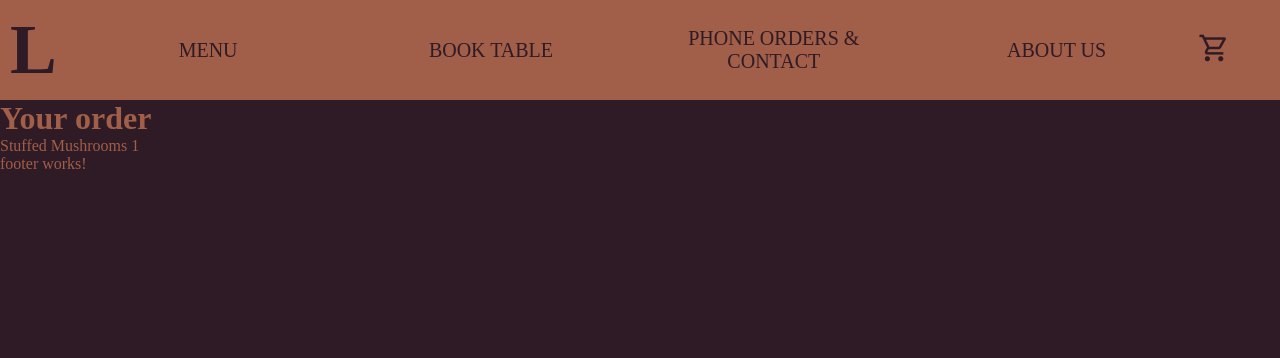
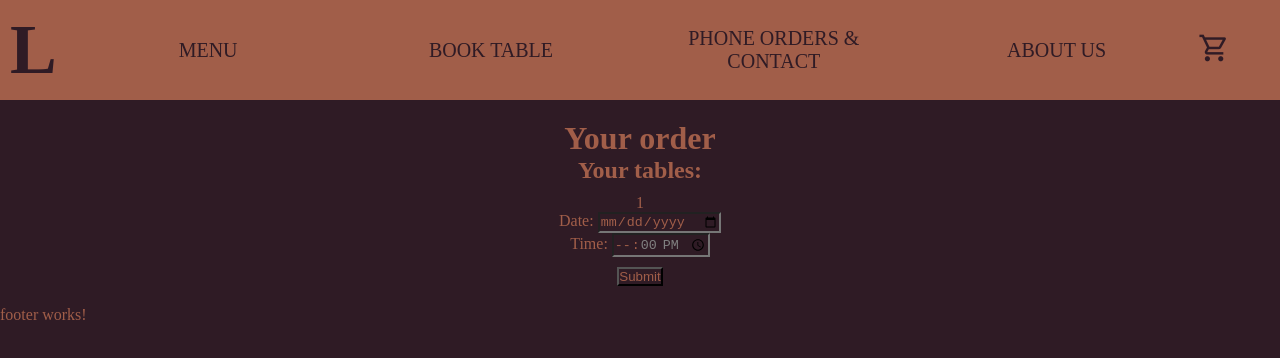
Before and after one commit to ArkBog/restaurant_ang18, an Angular app: page /cart in a window 1280 px wide. Shown: the top 358 px of the page. Built offline with nearby package versions, Linux system fonts and the light colour scheme.

Commit message:
new features in cart compnent

```diff
--- a/src/app/app.component.ts
+++ b/src/app/app.component.ts
@@ -4,11 +4,13 @@ import { HomeComponent } from "./components/home/home.component";
 import { NavbarComponent } from "./components/navbar/navbar.component";
 import { FooterComponent } from "./components/footer/footer.component";
 import { ReactiveFormsModule } from '@angular/forms';
+import { CommonModule } from '@angular/common';
+
 
 @Component({
   selector: 'app-root',
   standalone: true,
-  imports: [RouterLink, RouterOutlet, HomeComponent, NavbarComponent, FooterComponent,ReactiveFormsModule],
+  imports: [RouterLink, RouterOutlet, HomeComponent, NavbarComponent, FooterComponent,ReactiveFormsModule, CommonModule],
   templateUrl: './app.component.html',
   styleUrl: './app.component.scss'
 })
--- /dev/null
+++ b/src/app/components/cart/cart.component.css
@@ -0,0 +1,9 @@
+.order {
+  width: 100%;
+  text-align: center;
+  padding: 20px;
+}
+
+.order .table {
+  padding: 10px;
+}
--- a/src/app/components/cart/cart.component.html
+++ b/src/app/components/cart/cart.component.html
@@ -1,8 +1,20 @@
-<div class="order">
-    <h1>Your order</h1>
-    @for (food of order.foods; track $index) {
-        <div>
-           {{data.menu[food.id].name}} {{food.quantity}}
-        </div>
-    }
-</div>
+<form class="order">
+  <h1>Your order</h1>
+  @if(order.tables.length > 0){
+  <h2 class="tables">Your tables:</h2>
+  @for (table of order.tables; track $index) {
+  <div class="table">
+    <p>{{ table }} </p>
+    <label>Date:
+        <input type="date" id="date" name="date" [min]="today | date:'yyyy-MM-dd'"  required />
+    </label>
+    <br>
+    <label>Time:
+        <input type="time" id="time" name="time" min="12:00" max="22:00" step="3600" required/>
+    </label>
+  </div>
+  } } @for (food of order.foods; track $index) {
+  <div>{{ data.menu[food.id - 1].name }} {{ food.quantity }}</div>
+  }
+  <button type="submit">Submit</button>
+</form>
--- /dev/null
+++ b/src/app/components/cart/cart.component.min.css
@@ -0,0 +1 @@
+.order{width:100%;text-align:center;padding:20px}.order .table{padding:10px}
--- a/src/app/components/cart/cart.component.scss
+++ b/src/app/components/cart/cart.component.scss
@@ -0,0 +1,9 @@
+.order{
+    width: 100%;
+    text-align: center;
+    padding: 20px;
+
+    .table{
+        padding: 10px;
+    }
+}
--- a/src/app/components/cart/cart.component.ts
+++ b/src/app/components/cart/cart.component.ts
@@ -1,12 +1,13 @@
-import { Component } from '@angular/core';
+import { Component, OnInit } from '@angular/core';
 import { CartService } from '../../services/cart.service';
 import { ApiService } from '../../services/api.service';
 import { Order } from '../../../interfaces';
+import {DatePipe} from '@angular/common';
 
 @Component({
   selector: 'app-cart',
   standalone: true,
-  imports: [],
+  imports: [DatePipe],
   templateUrl: './cart.component.html',
   styleUrl: './cart.component.scss'
 })
@@ -15,9 +16,16 @@ export class CartComponent {
 
   data = this.apiService.data;
 
+  today:Date = new Date();
+
   order:Order = {
     tables: this.cartService.tablesId,
     foods: this.cartService.choosenFoods
   }
 
+  ngOnInit(): void {
+    this.today = new Date();
+    console.log(this.today);
+    // console.log(this.dateMin);
+  }
 }
--- a/src/app/services/cart.service.ts
+++ b/src/app/services/cart.service.ts
@@ -1,5 +1,6 @@
 import { Injectable } from '@angular/core';
 import { config } from 'rxjs';
+import { Food } from '../../interfaces';
 
 @Injectable({
   providedIn: 'root',
@@ -7,11 +8,11 @@ import { config } from 'rxjs';
 export class CartService {
   constructor() {}
 
-  tablesId: number[] = [];
-  choosenFoods = [{id: 1, quantity: 1}];
+  tablesId: number[] = [1];
+  choosenFoods:Food[] = [];
 
   createNewPositionInOrder(param: number) {
-    let order = {
+    let order: Food = {
       id: param,
       quantity: 1,
     };
@@ -28,9 +29,6 @@ export class CartService {
       } else {
         this.createNewPositionInOrder(param)
       }
-
-
-
     console.log('done');
   }
 }
--- a/src/interfaces.ts
+++ b/src/interfaces.ts
@@ -23,6 +23,11 @@ export interface Table {
   seats: Seat[];
 }
 
+export interface Food{
+  id: number;
+  quantity: number;
+}
+
 export interface Order {
   tables: number[];
   foods: any[]
```
